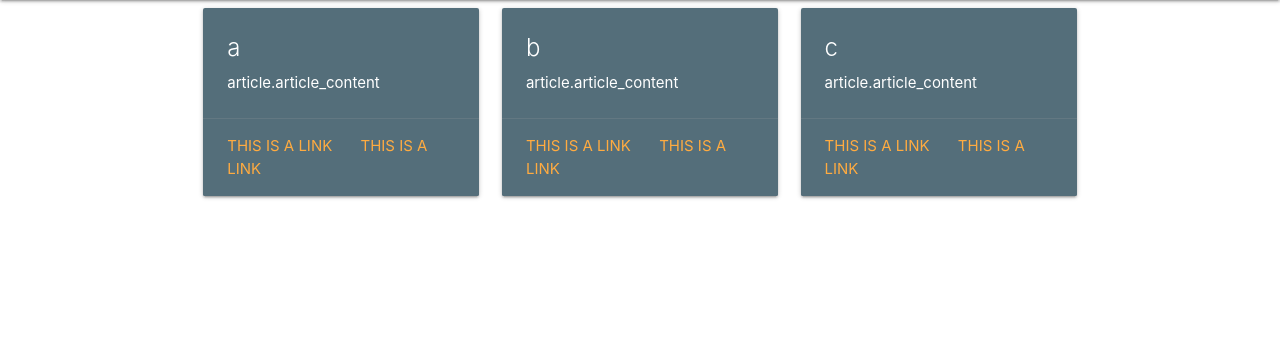
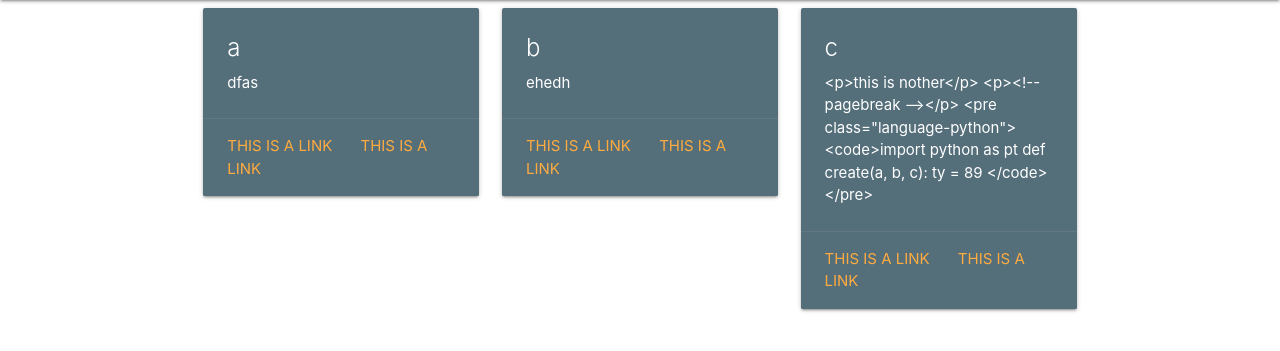
Before and after one commit to franzmingus/firstAnyLearn, a Django app: page / in a window 1280 px wide. Shown: the part 64-415 px from the top of the page. Run offline with Django 3.2, Linux system fonts and the light colour scheme; data comes from the database, SQL or seed files in the repository.

Commit message:
After Register page from sentdex corrected 1.1

```diff
--- a/main/templates/main/home.html
+++ b/main/templates/main/home.html
@@ -8,7 +8,7 @@
               <div class="card blue-grey darken-1">
                 <div class="card-content white-text">
                   <span class="card-title">{{ article.article_title }}</span>
-                  <p> article.article_content </p>
+                  <p> {{ article.article_content }}</p>
                 </div>
                 <div class="card-action">
                   <a href="#">This is a link</a>
```
